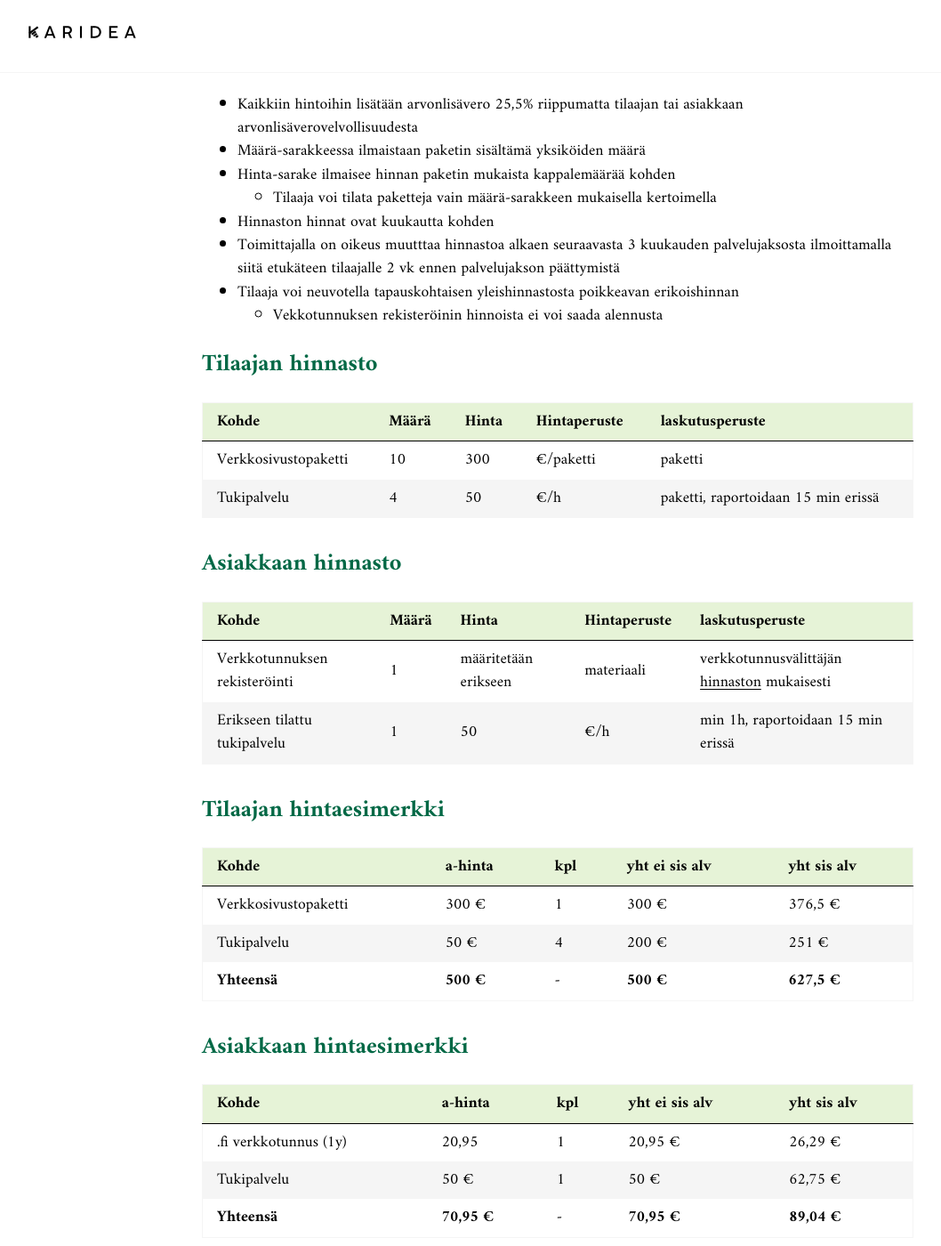
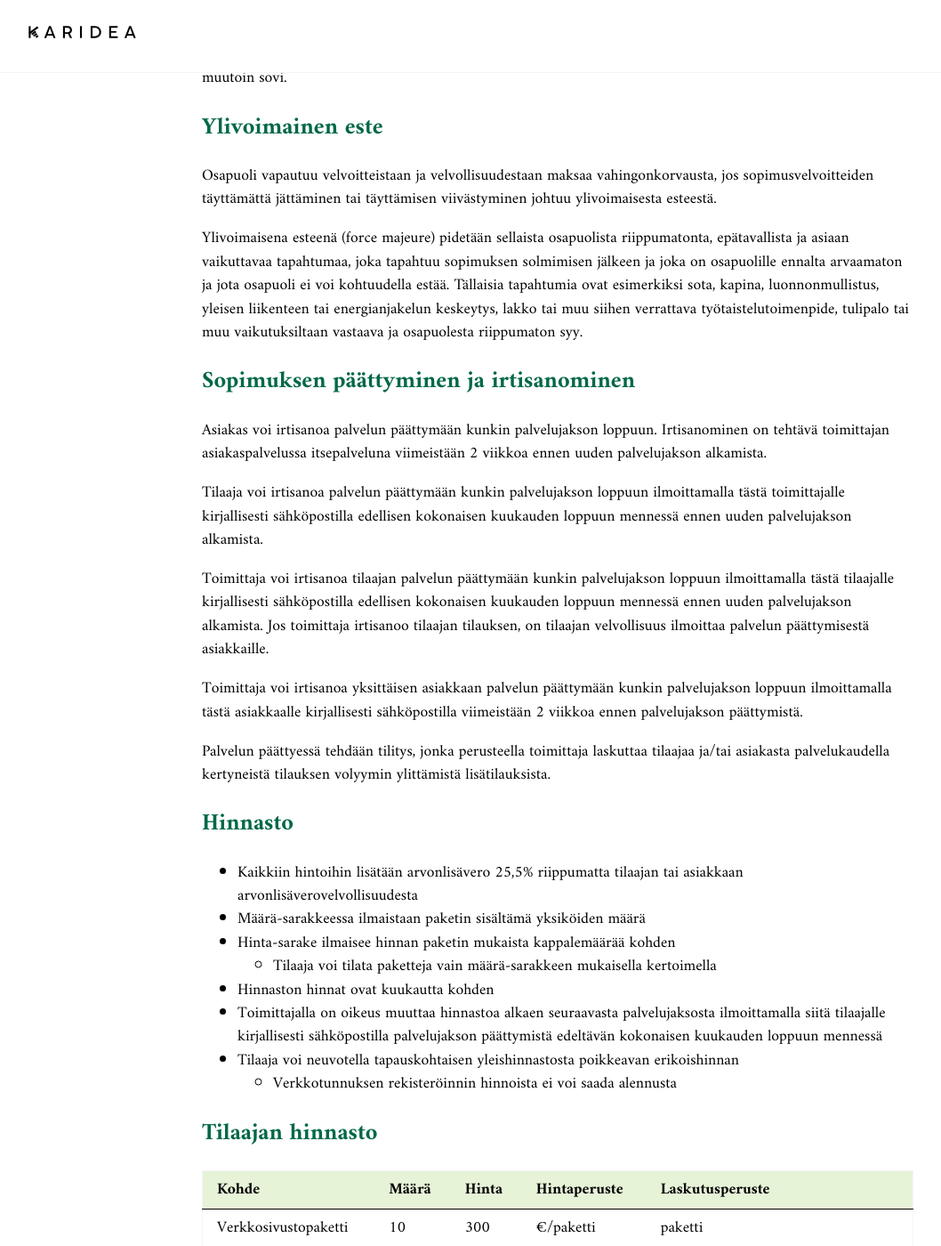
Before and after one commit to karideaoy/web-mallivihreat, a Jekyll site: the page built from palvelukuvaus.markdown, in a window 1280 px wide and 1400 px high, scrolled down 8528 px. Shown: the whole window at 89% size, without its empty margins (13-1071 px from the left). Built offline with Jekyll 4.4.1, drawn with Linux system fonts in a browser that asks for light colours; some of the changed text lies outside the part shown.

Commit message:
Korjaukset ja täydennykset

```diff
--- a/palvelukuvaus.markdown
+++ b/palvelukuvaus.markdown
@@ -34,6 +34,7 @@ Tämä palvelukaus on päivätty 9.3.2026. Tämän jälkeen julkaistut uudet ver
 * [Rajoitukset](#rajoitukset)
 * [Tekijänoikeus](#tekijänoikeus)
 * [Ylivoimainen este](#ylivoimainen-este)
+* [Sopimuksen päättyminen ja irtisanominen](#sopimuksen-päättyminen-ja-irtisanominen)
 * [Hinnasto](#hinnasto)
   * [Tilaajan hinnasto](#tilaajan-hinnasto)
   * [Asiakkaan hinnasto](#asiakkaan-hinnasto)
@@ -50,24 +51,26 @@ Tämä palvelukaus on päivätty 9.3.2026. Tämän jälkeen julkaistut uudet ver
 |---------------------|----------------------------------------------------------------------------------------------------------------------------------------------------------------------------------------|
 | Toimittaja          | Palvelun toteuttava yritys, tässä Karidea Oy                                                                                                                                           |
 | Tilaaja             | Palvelun tilaava osapuoli, tässä Uudenmaan Vihreät ry                                                                                                                                  |
-| Aiakas              | Palvelua käyttävä osapuoli, tässä Uudenmaan Vihreiden jäsen tai ehdokas tms                                                                                                            |
+| Asiakas             | Palvelua käyttävä osapuoli, tässä Uudenmaan Vihreiden jäsen tai ehdokas tms                                                                                                            |
 | Loppukäyttäjä       | Verkkosivuja käyttävä ja lukeva vierailija                                                                                                                                             |
+| Palvelukausi | Vuosineljännes, jonka aikana palvelua käytetään tai on käytetty                                                                                                                        |
 | Verkkotunnus        | Internet-verkossa luonnollisen tai oikeushenkilön nimiin rekisteröity tunniste, jolla internetissä julkaistut palvelut erotetaan toisistaan                                            |
 | DNS, nimipalvelu    | DNS, eli Domain Name Services on nimipalvelu, jolla verkkotunnuksen osoittaman nimen mukainen tekninen osoite palvelun sijainnille internet-verkossa pystytään teknisesti selvittämään |
 | Operointiautomaatio | Automaattisesti toimiva työnkulku, joka rakentaa sivuston tekniset tiedostot ja toimittaa tiedostot alustapalveluun julkaistavaksi                                                     |
 | Alustapalvelu | Tekninen alusta, jolla verkkosivustot teknisesti julkaistaan loppukäyttäjien katseltavaksi, tässä [bunny.net](https://bunny.net)                                                       |
+| Lähdekoodi | Koodisto, jonka perusteella verkkusivusto muodostetaan sivustogeneraattorin avulla                                                                                                     |
 | Palvelutaso         | SLA, eli Service Level Agreement määrittää, miten palvelu ja siihen liittyvä tuki on saatavilla                                                                                        |
 | Best Effort         | Palvelu on saatavilla niiden resurssien perusteella, joita yhtiöllä on tavanomaisen kapasiteettinsa puitteissa, mutta erityistä palvelutasolupausta ei nimetä                          |
 | Kohtuullinen käyttö | Kuvaa tyypillistä käytön kuormitusta palvelun tarkoituksen perusteella                                                                                                                 |
 
 ## Tärkeät osoitteet ja yhteystiedot
 
-| Aihe | Osoite                                                                                                                                           |
-|---|--------------------------------------------------------------------------------------------------------------------------------------------------|
-| Yhteydenottokanva, tukipalvelu | <a href="mailto:info@karidea.eu">info@karidea.eu</a>                                                                                             |
-| Itsepalvelukanava, asiakaspalvelu | [Karidea asiakaspalvelu](https://test-idp.olevi.fi/mgmforms/) ⎼ edellyttää kirjautumisen sähköpostilla                                           |
-| Ajanvaraus | [ajanvaraus.olevi.fi](https://ajanvaraus.olevi.fi) - edellyttää sähköpostiosoitteen vahvistamisen kertakäyttkoodilla tai Microsoft-kirjautumisen |
-| Verkkotunnushinnasto | Verkkotunnusvälittäjän [hinnaston](https://joker.com/domain/prices) mukaisesti |
+| Aihe | Osoite                                                                                                                                                       |
+|---|--------------------------------------------------------------------------------------------------------------------------------------------------------------|
+| Yhteydenottokanava, tukipalvelu | <a href="mailto:info@karidea.eu">info@karidea.eu</a>                                                                                                         |
+| Itsepalvelukanava, asiakaspalvelu | [Karidea asiakaspalvelu](https://test-idp.olevi.fi/mgmforms/) ⎼ edellyttää kirjautumisen sähköpostilla, mahdollisuus laitetunnisteen ([Passkeys](https://fi.wikipedia.org/wiki/WebAuthn)) käyttöön |
+| Ajanvaraus | [ajanvaraus.olevi.fi](https://ajanvaraus.olevi.fi) - edellyttää sähköpostiosoitteen vahvistamisen kertakäyttökoodilla tai Microsoft-kirjautumisen            |
+| Verkkotunnushinnasto | Verkkotunnusvälittäjän [hinnaston](https://joker.com/domain/prices) mukaisesti                                                                               |
 
 ## Tietosuoja
 
@@ -77,7 +80,9 @@ Palvelussa ei käsitellä loppukäyttäjien henkilötietoja. Toimittaja **EI OLE
 
 ## Mitä palvelu on
 
-Toimittaja toteuttaa palvelulla tilaajalle pakettihinnoittelun mukaisen joukon verkkosivustoja tilaajan organisaatiooon kuuluville asiakkaille. Tämä sivusto, jossa tämä palvelukauvs julkaistaan on esimerkki palvelun toteutuksesa.
+Toimittaja toteuttaa palvelulla tilaajalle pakettihinnoittelun mukaisen joukon verkkosivustoja tilaajan organisaatiooon kuuluville asiakkaille. Tämä sivusto, jossa tämä palvelukuvaus julkaistaan on esimerkki palvelun toteutuksessa.
+
+Tilaus on voimassa toistaiseksi vuosineljänneksittäin, eli 3 kuukauden palvelujaksoissa. Palvelu voidaan käynnistää tai sen volyymia voidaan tarkistaa vuosineljänneksien mukaisissa palvelujaksoissa.
 
 ## Mitä palvelu sisältää
 
@@ -88,14 +93,17 @@ Toimittaja koostaa verkkosivupalvelun seuraavista komponenteista:
   * Loppukäyttäjä saa pääsyn projektiinsa lähdekoodin hallintapalvelussa ja päivittää sivustoaan sen tai yleisen Git-työkalun avulla (edellyttää kirjautumista Github-palveluun)
 * Sivustogeneraattori ([JekyllRB](https://jekyllrb.com))
   * JekyllRB on [MIT-lisenssillä](https://github.com/jekyll/jekyll/blob/master/LICENSE) julkaistu avoimen lähdekoodin ohjelmisto
-* Operointiautomaatio ([Gihub Actions](https://github.com/actions))
+  * Jekyll-moottori on avoimen lähdekoodin projekti
+  * Toimittaja ei ota vastuuta sivustogeneraattorissa piilevistä virheistä
+  * Avoimen lähdekoodin luonne mahdollistaa koodin läpinäkyvyyden ja yhteisöllisen tietoturva-auditoinnin, mutta se toimitetaan "sellaisenaan" ilman takuuta
+* Operointiautomaatio ([GitHub Actions](https://github.com/actions))
 * Alustapalvelun tietosäilö ([Bunny Storage](https://bunny.net/storage/))
 * Sivuston jakelupalvelu ([Bunny CDN](https://bunny.net/cdn/))
 * Palvelutaso (SLA) mahdollisuuksien mukaan (best effort)
   * Palvelu ei sisällä varallaoloa tai valmiutta
   * Palvelu on saatavilla siihen liittyvien alustapalveluiden perusteella
   * Toimittaja ei erikseen myönnä nimettyä palvelutasoa, vaan vastaa mahdollisiin virheisiin, puutteisiin, katkoihin tai muihin ongelmiin saatavuutensa mukaisesti tavanomaisilla resursseillaan
-* Yhteydenottokanavan sähköpostilla
+* Yhteydenottokanava on sähköposti
 
 ## Mitä palvelu ei sisällä
 
@@ -117,7 +125,9 @@ Toimittaja koostaa verkkosivupalvelun seuraavista komponenteista:
   * Asiakas vastaa itse sivustonsa _lähdekoodin_ ja muun sisällön varmuuskopioinnista omaan käyttöönsä mahdollisten poikkeuksellisten häiriöiden varalta
 * Verkkosivuston siirto asiakkaan aiemmasta palvelusta palvelun käyttöönoton yhteydessä
 * Verkkosivuston siirto toiseen palveluun palvelun päättyessä
-* Tilaajan tai asiakkaan omista työvälineistä huolemtimisen
+* Tilaajan tai asiakkaan omista työvälineistä huolehtimisesta
+* Saavutettavuus
+  * Asiakas vastaa itse sivuston saavutettavuudesta ([WCAG-vaatimukset](https://fi.wikipedia.org/wiki/WCAG)) ja sisällön soveltuvuudesta eri päätelaitteille ja apuvälineille.
 
 
 ## Mitä palvelu ei ole
@@ -240,6 +250,19 @@ Osapuoli vapautuu velvoitteistaan ja velvollisuudestaan maksaa vahingonkorvausta
 
 Ylivoimaisena esteenä (force majeure) pidetään sellaista osapuolista riippumatonta, epätavallista ja asiaan vaikuttavaa tapahtumaa, joka tapahtuu sopimuksen solmimisen jälkeen ja joka on osapuolille ennalta arvaamaton ja jota osapuoli ei voi kohtuudella estää. Tällaisia tapahtumia ovat esimerkiksi sota, kapina, luonnonmullistus, yleisen liikenteen tai energianjakelun keskeytys, lakko tai muu siihen verrattava työtaistelutoimenpide, tulipalo tai muu vaikutuksiltaan vastaava ja osapuolesta riippumaton syy.
 
+## Sopimuksen päättyminen ja irtisanominen
+
+Asiakas voi irtisanoa palvelun päättymään kunkin palvelujakson loppuun. Irtisanominen on tehtävä toimittajan asiakaspalvelussa itsepalveluna viimeistään 2 viikkoa ennen uuden palvelujakson alkamista.
+
+Tilaaja voi irtisanoa palvelun päättymään kunkin palvelujakson loppuun ilmoittamalla tästä toimittajalle kirjallisesti sähköpostilla edellisen kokonaisen kuukauden loppuun mennessä ennen uuden palvelujakson alkamista.
+
+Toimittaja voi irtisanoa tilaajan palvelun päättymään kunkin palvelujakson loppuun ilmoittamalla tästä tilaajalle kirjallisesti sähköpostilla edellisen kokonaisen kuukauden loppuun mennessä ennen uuden palvelujakson alkamista. Jos toimittaja irtisanoo tilaajan tilauksen, on tilaajan velvollisuus ilmoittaa palvelun päättymisestä asiakkaille.
+
+Toimittaja voi irtisanoa yksittäisen asiakkaan palvelun päättymään kunkin palvelujakson loppuun ilmoittamalla tästä asiakkaalle kirjallisesti sähköpostilla viimeistään 2 viikkoa ennen palvelujakson päättymistä.
+
+Palvelun päättyessä tehdään tilitys, jonka perusteella toimittaja laskuttaa tilaajaa ja/tai asiakasta palvelukaudella kertyneistä tilauksen volyymin ylittämistä lisätilauksista.
+
+
 # Hinnasto
 
 * Kaikkiin hintoihin lisätään arvonlisävero 25,5% riippumatta tilaajan tai asiakkaan arvonlisäverovelvollisuudesta
@@ -247,13 +270,13 @@ Ylivoimaisena esteenä (force majeure) pidetään sellaista osapuolista riippuma
 * Hinta-sarake ilmaisee hinnan paketin mukaista kappalemäärää kohden
   * Tilaaja voi tilata paketteja vain määrä-sarakkeen mukaisella kertoimella
 * Hinnaston hinnat ovat kuukautta kohden
-* Toimittajalla on oikeus muutttaa hinnastoa alkaen seuraavasta 3 kuukauden palvelujaksosta ilmoittamalla siitä etukäteen tilaajalle 2 vk ennen palvelujakson päättymistä
+* Toimittajalla on oikeus muuttaa hinnastoa alkaen seuraavasta palvelujaksosta ilmoittamalla siitä tilaajalle kirjallisesti sähköpostilla palvelujakson päättymistä edeltävän kokonaisen kuukauden loppuun mennessä
 * Tilaaja voi neuvotella tapauskohtaisen yleishinnastosta poikkeavan erikoishinnan
-  * Vekkotunnuksen rekisteröinin hinnoista ei voi saada alennusta
+  * Verkkotunnuksen rekisteröinnin hinnoista ei voi saada alennusta
 
 ## Tilaajan hinnasto
 
-| Kohde | Määrä | Hinta | Hintaperuste | laskutusperuste                     |
+| Kohde | Määrä | Hinta | Hintaperuste | Laskutusperuste                     |
 |-------|-------|-------|--------------|-------------------------------------|
 | Verkkosivustopaketti | 10    | 300   | €/paketti | paketti                             |
 | Tukipalvelu | 4     | 50    | €/h  | paketti, raportoidaan 15 min erissä |
@@ -261,10 +284,10 @@ Ylivoimaisena esteenä (force majeure) pidetään sellaista osapuolista riippuma
 
 ## Asiakkaan hinnasto
 
-| Kohde                         | Määrä | Hinta                | Hintaperuste | laskutusperuste                                 |
-|-------------------------------|-------|----------------------|--------------|-------------------------------------------------|
+| Kohde                         | Määrä | Hinta                | Hintaperuste | Laskutusperuste                                                                |
+|-------------------------------|-------|----------------------|--------------|--------------------------------------------------------------------------------|
 | Verkkotunnuksen rekisteröinti | 1 | määritetään erikseen | materiaali | verkkotunnusvälittäjän [hinnaston](https://joker.com/domain/prices) mukaisesti |
-| Erikseen tilattu tukipalvelu | 1 | 50 | €/h | min 1h, raportoidaan 15 min erissä |
+| Erikseen tilattu tukipalvelu | 1 | 50 | €/h | min 1h, raportoidaan 15 min erissä                                             |
 
 ## Tilaajan hintaesimerkki
 
@@ -284,33 +307,28 @@ Ylivoimaisena esteenä (force majeure) pidetään sellaista osapuolista riippuma
 
 ## Tilaajan laskutus
 
-Toimittaja laskuttaa tilauksen volyymin mukainen palvelumaksun 3 kuukauden välein jokaisen 3 kk:n palvelujakson alkaessa. Mahdolliset palvelujaksolla laskutetun tilauksen volyymin ylittävät lisätilaukset laskutetaan seuraavan palvelujakson alkaessa tai palvelun käytön loppuessa loppulaskuna.
-
-Lasku lähetetään sähköisesti tilaajan ilmoittamaan sähköiseen laskutusosoitteeseen. Tilaaja ilmoittaa toimittajalle ennen palvelun avaamista:
-* Verkkolasku-osoite
-* Verkkolasku-operaattorin nimi
-* OVT-tunnus
-
-Maksuaika laskusta on 14 päivää.
-
-Viivästyskorko korkolain mukaisesti.
-
-Toimittaja voi myydä laskun laskutus- tai perintäpalvelulle edelleen perittäväksi (factoring).
+* Toimittaja laskuttaa tilauksen volyymin mukaisen palvelumaksun palvelujaksoa kohden jokaisen palvelujakson alkaessa. Mahdolliset palvelujaksolla laskutetun tilauksen volyymin ylittävät lisätilaukset laskutetaan seuraavan palvelujakson alkaessa tai palvelun käytön loppuessa tilityksen mukaisesti.
+* Lasku lähetetään sähköisesti tilaajan ilmoittamaan sähköiseen laskutusosoitteeseen. Tilaaja ilmoittaa toimittajalle ennen palvelun avaamista:
+  * Verkkolasku-osoite
+  * Verkkolasku-operaattorin nimi
+  * OVT-tunnus
+* Maksuaika laskusta on 14 päivää
+* Viivästyskorko korkolain mukaisesti
+* Toimittaja voi myydä laskun laskutus- tai perintäpalvelulle edelleen perittäväksi (factoring)
+  * Laskutus- tai perintäpalvelu laskuttaa muistutus- ja perintäkulut hinnastonsta mukaisesti
 
 ## Asiakkaan laskutus
 
-Toimittaja laskuttaa asiakkasta asiakkaan hinnaston mukaisen asiakkaan kanssa erikseen sopimalla tavalla.
-
-Maksuaika laskusta on 14 päivää.
-
-Viivästyskorko korkolain mukaisesti.
-
-Toimittaja voi myydä laskun laskutus- tai perintäpalvelulle edelleen perittäväksi (factoring).
+* Toimittaja laskuttaa asiakasta asiakkaan hinnaston mukaisen asiakkaan kanssa erikseen sopimalla tavalla
+* Maksuaika laskusta on 14 päivää
+* Viivästyskorko korkolain mukaisesti
+* Toimittaja voi myydä laskun laskutus- tai perintäpalvelulle edelleen perittäväksi (factoring)
+  * Laskutus- tai perintäpalvelu laskuttaa muistutus- ja perintäkulut hinnastonsta mukaisesti
 
 ## Palvelun käytön raportointi
 
-Palvelun käytön volyymista kirjataan raportti taulukonlaskentaohjelmaan, jonka toimittaja jakaa tilaajalle käytettäväksi toimittajan [Proton Sheets](https://proton.me/support/sheets-getting-started) -palvelun kautta. Raportiin pääsy edellyttää käyttäjätunnuksen rekisteröintiä Proton-palveluun.
+Palvelun käytön volyymista kirjataan raportti taulukonlaskentaohjelmaan, jonka toimittaja jakaa tilaajalle käytettäväksi toimittajan [Proton Sheets](https://proton.me/support/sheets-getting-started) -palvelun kautta. Raporttiin pääsy edellyttää käyttäjätunnuksen rekisteröintiä Proton-palveluun.
 
 ## Hinnaston virhevastuu
 
-Mahdollinen virhe hinnastossa lasketaan toimittajan eduksi sen tarkoituksen mukaan, mitä hinnastolla voi ymmärtää tarkoitettavan mikäli virheen korjaamisesta ei muutoin päästä neuvottelemalla sopimukseen.
+Mahdollinen virhe hinnastossa lasketaan toimittajan eduksi sen tarkoituksen mukaan, mitä hinnastolla voi ymmärtää tarkoitettavan, mikäli virheen korjaamisesta ei muutoin päästä neuvottelemalla sopimukseen.
```
Also changed, not shown: other parts of palvelukuvaus.markdown (+6 -6 lines).
